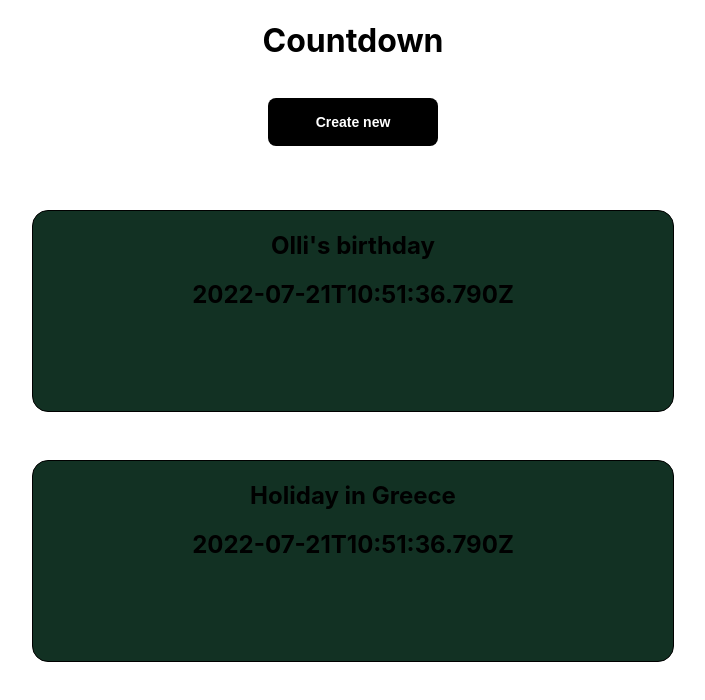
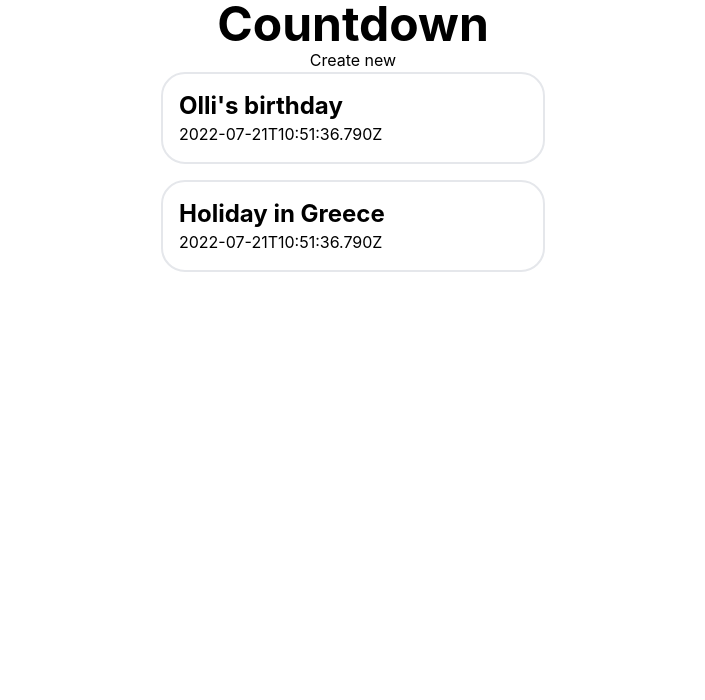
Before and after one commit to opamus/countdown-app, a React (Create React App) app: page / in a window 1280 px wide. Shown: the top 700 px of the page, without its empty margins (287-992 px from the left). Built offline with nearby package versions, Linux system fonts and the light colour scheme.

Commit message:
Add tailwind css to project

```diff
--- a/package.json
+++ b/package.json
@@ -34,5 +34,10 @@
       "last 1 firefox version",
       "last 1 safari version"
     ]
+  },
+  "devDependencies": {
+    "autoprefixer": "^10.4.8",
+    "postcss": "^8.4.16",
+    "tailwindcss": "^3.1.8"
   }
 }
--- /dev/null
+++ b/postcss.config.js
@@ -0,0 +1,6 @@
+module.exports = {
+  plugins: {
+    tailwindcss: {},
+    autoprefixer: {},
+  },
+}
--- a/src/App.css
+++ /dev/null
@@ -1,44 +0,0 @@
-.App {
-  text-align: center;
-  display: flex;
-  align-items: center;
-  flex-direction: column;
-}
-
-.FormContainer {
-  max-width: 600px;
-}
-
-.FormContainer input {
-  width: 200px;
-  height: 2rem;
-  border-radius: 0.2rem;
-  border: 1px solid gray;
-  margin-bottom: 1rem;
-  font-size: 1rem;
-}
-
-.Container {
-  width: 50%;
-  height: auto;
-  min-height: 200px;
-  margin-top: 3rem;
-  border: 1px solid black;
-  border-radius: 1rem;
-}
-
-.Button {
-  margin: 1rem;
-  padding: 1rem 3rem 1rem 3rem;
-  font-weight: bold;
-  font-size: 0.875rem;
-  background-color: black;
-  color: white;
-  border: none;
-  border-radius: 0.5rem;
-}
-
-.Button:hover,
-.Button:active {
-  background-color: gray;
-}
--- a/src/App.js
+++ b/src/App.js
@@ -1,5 +1,4 @@
 import { useState } from "react";
-import "./App.css";
 
 const App = () => {
   const [isOpen, setIsOpen] = useState(false);
@@ -38,8 +37,8 @@ const App = () => {
   };
 
   return (
-    <div className="App">
-      <h1>Countdown</h1>
+    <div className="w-full flex flex-col flex justify-center items-center">
+      <h1 className="text-5xl font-bold">Countdown</h1>
 
       {isOpen && (
         <div className="FormContainer">
@@ -95,8 +94,11 @@ const App = () => {
 
       {sampleData.map((event, i) => {
         return (
-          <div key={i} className="Container" style={{ background: "#123123" }}>
-            <h2>{event.title}</h2>
+          <div
+            key={i}
+            className="flex flex-col w-96 mb-4 p-4 rounded-3xl border-2 justify-start"
+          >
+            <h2 className="text-2xl font-bold">{event.title}</h2>
             <h2>{event.date}</h2>
           </div>
         );
--- /dev/null
+++ b/tailwind.config.js
@@ -0,0 +1,8 @@
+/** @type {import('tailwindcss').Config} */
+module.exports = {
+  content: ["./src/**/*.{js,jsx,ts,tsx}"],
+  theme: {
+    extend: {},
+  },
+  plugins: [],
+};
```
Also changed, not shown: src/index.css (+7 -3 lines), 1 other file (tests, documents, lock files or other folders).
